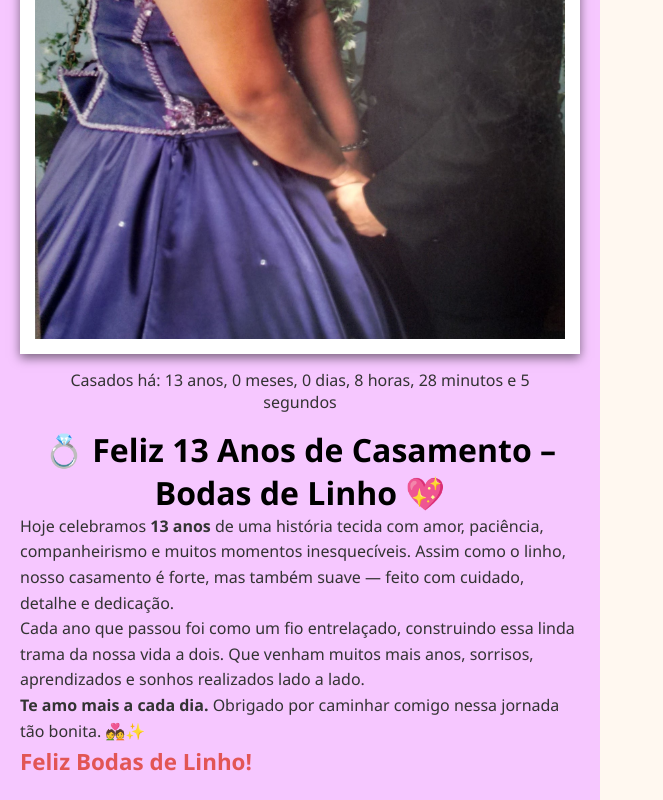
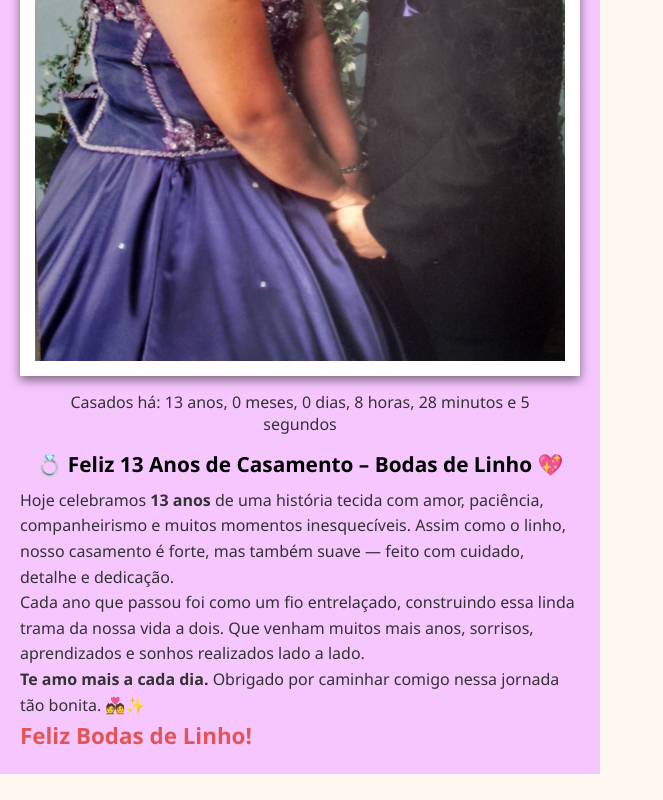
Before and after one commit to acaciosouzadasilva/aniversariodecasamento, a plain HTML site: page index.html in a window 1280 px wide. Shown: the part 633-1433 px from the top of the page, without its empty margins (0-663 px from the left). After the commit the page ends 1407 px from the top, so only its background shows below. Drawn offline with Linux system fonts and the light colour scheme.

Commit message:
Update style.css

```diff
--- a/css/style.css
+++ b/css/style.css
@@ -5,6 +5,7 @@ body{
     background-color: #fff8f0;
     color: #333;
     max-width: 600px;
+    font-size: 1em;
 }
 .musica{
     width: 100%;
@@ -13,7 +14,8 @@ body{
     margin: 10px auto 10px auto;
 }
 .casal h1{
-    text-shadow: 0 4px 10px rgba(0,0,0,0.5)
+    text-shadow: 0 4px 10px rgba(0,0,0,0.5);
+    font-size:3rem;
 }
 
 container{
@@ -39,8 +41,17 @@ img{
     width: 100%;
 
 }
-h1{
-    text-align: center;
+.mensagem{
+
+}
+.mensagem h1{
+    text-align:center;
+    width: 100%;
+    font-size: 1.3rem;
+
+    padding: 0;
+    margin-bottom: 10px;
+
 }
 
 #tempo{
```
